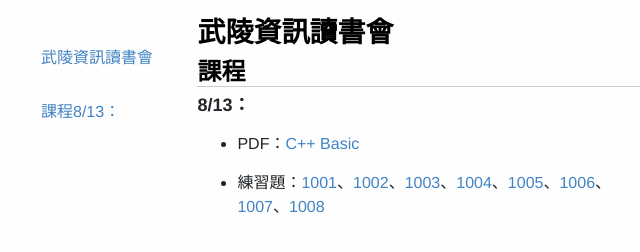
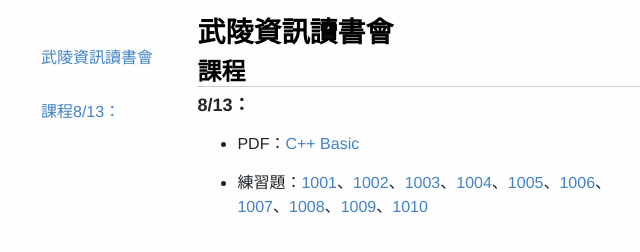
Before and after one commit to wulinginfor/wulinginfor.github.io, a plain HTML site: page index.html in a window 1280 px wide. Shown: the full height of the page, 294-934 px from the left. Drawn offline with nearby package versions, Linux system fonts and the light colour scheme; files that its build step writes are made by us from their sources.

Commit message:
Site updated: Thu 13 Aug 2020 04:51:25 PM CST

```diff
--- a/index.html
+++ b/index.html
@@ -24,7 +24,7 @@
 <h3 id="8/13："><a class="header-link" href="#8/13："></a>8/13：</h3>
 <ul class="list">
 <li>PDF：<a href="https://github.com/jayin92/wulingInfor/raw/master/C%2B%2BBasic/C%2B%2BBasic.pdf">C++ Basic</a></li>
-<li>練習題：<a href="http://3dfa7fed3c4e.ngrok.io/problem/1001">1001</a>、<a href="http://3dfa7fed3c4e.ngrok.io/problem/1002">1002</a>、<a href="http://3dfa7fed3c4e.ngrok.io/problem/1003">1003</a>、<a href="http://3dfa7fed3c4e.ngrok.io/problem/1004">1004</a>、<a href="http://3dfa7fed3c4e.ngrok.io/problem/1005">1005</a>、<a href="http://3dfa7fed3c4e.ngrok.io/problem/1006">1006</a>、<a href="http://3dfa7fed3c4e.ngrok.io/problem/1007">1007</a>、<a href="http://3dfa7fed3c4e.ngrok.io/problem/1008">1008</a></li>
+<li>練習題：<a href="http://3dfa7fed3c4e.ngrok.io/problem/1001">1001</a>、<a href="http://3dfa7fed3c4e.ngrok.io/problem/1002">1002</a>、<a href="http://3dfa7fed3c4e.ngrok.io/problem/1003">1003</a>、<a href="http://3dfa7fed3c4e.ngrok.io/problem/1004">1004</a>、<a href="http://3dfa7fed3c4e.ngrok.io/problem/1005">1005</a>、<a href="http://3dfa7fed3c4e.ngrok.io/problem/1006">1006</a>、<a href="http://3dfa7fed3c4e.ngrok.io/problem/1007">1007</a>、<a href="http://3dfa7fed3c4e.ngrok.io/problem/1008">1008</a>、<a href="http://3dfa7fed3c4e.ngrok.io/problem/1009">1009</a>、<a href="http://3dfa7fed3c4e.ngrok.io/problem/1010">1010</a></li>
 </ul>
       </div>
     </div>
```
Also changed, not shown: 1 other file.
